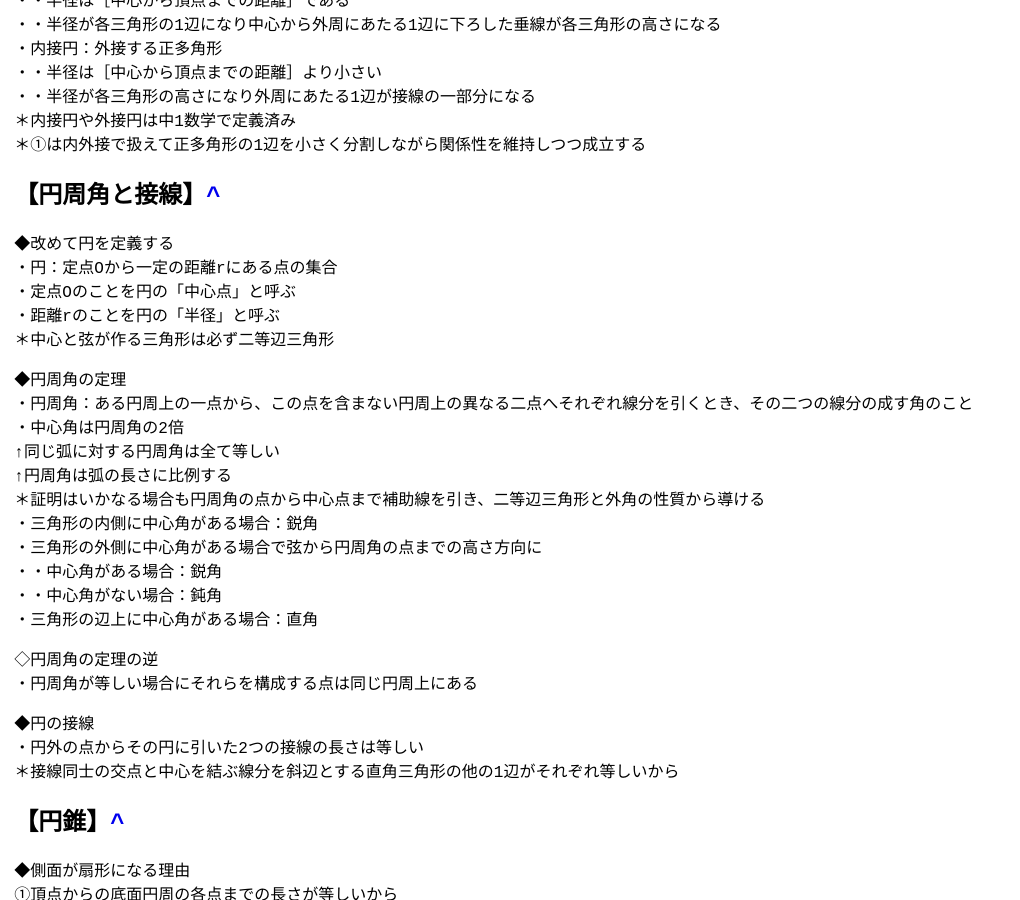
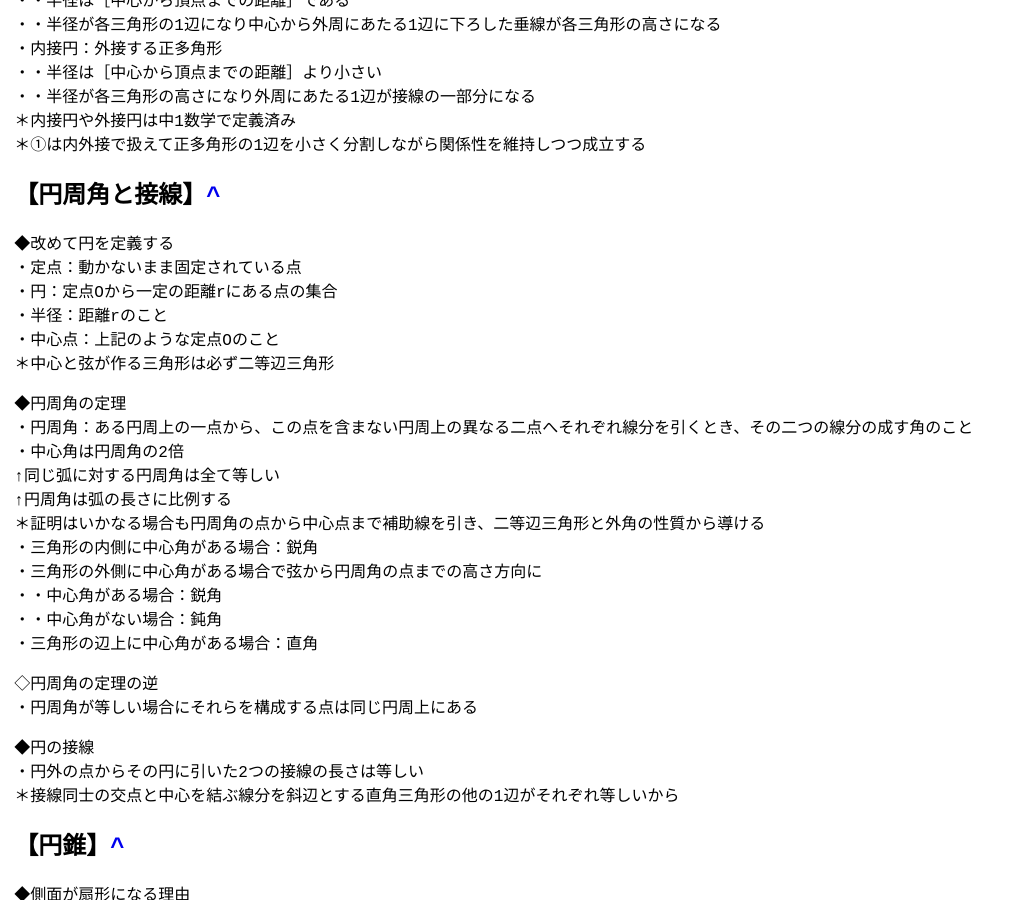
Before and after one commit to zoldof/algo-notes-ci, a Jekyll site: the page built from docs/dist/chu3-1/index.md, in a window 1280 px wide and 900 px high, scrolled down 10214 px. Shown: the whole window, without its empty margins (0-1020 px from the left). Built offline with Jekyll 4.4.1, drawn with Linux system fonts in a browser that asks for light colours.

Commit message:
Update index.md

```diff
--- a/docs/dist/chu3-1/index.md
+++ b/docs/dist/chu3-1/index.md
@@ -444,9 +444,10 @@ title: 中3数学【数学の役立て方】【基礎知識】
 ## 【円周角と接線】
 
 ◆改めて円を定義する
+・定点：動かないまま固定されている点
 ・円：定点Oから一定の距離rにある点の集合
-・定点Oのことを円の「中心点」と呼ぶ
-・距離rのことを円の「半径」と呼ぶ
+・半径：距離rのこと
+・中心点：上記のような定点Oのこと
 ＊中心と弦が作る三角形は必ず二等辺三角形
 
 ◆円周角の定理
```
